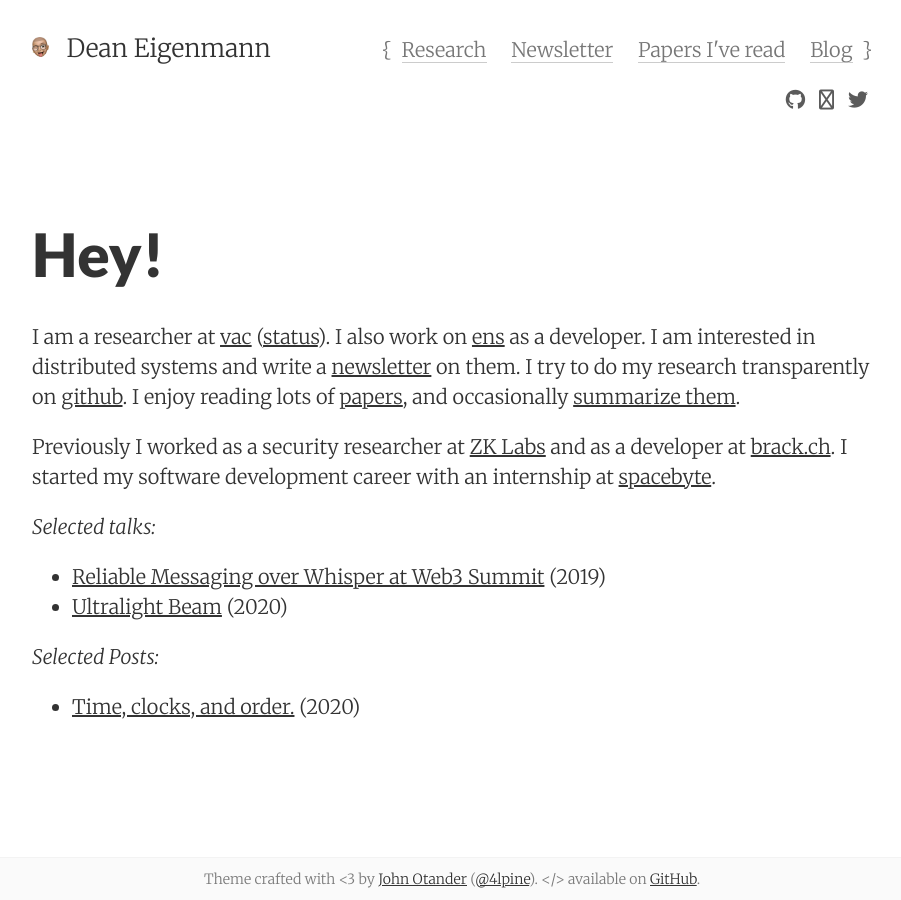
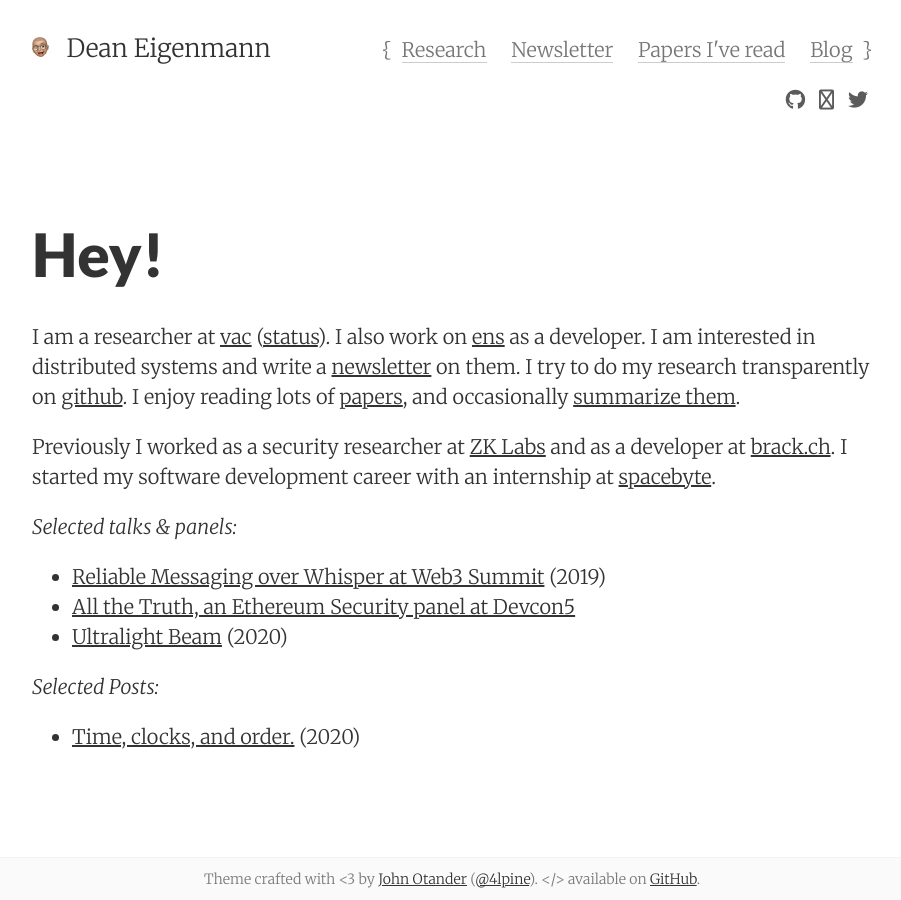
Before and after one commit to decanus/dean.eigenmann.me, a Jekyll site: the page built from index.md, in a window 1280 px wide. Shown: the whole page, without its empty margins (188-1089 px from the left). Built offline with Jekyll 4.4.1, drawn with Linux system fonts in a browser that asks for light colours; nearby versions of some CDN libraries; our own code applies the rules of GitHub Pages for plain Markdown files.

Commit message:
Update index.md

```diff
--- a/index.md
+++ b/index.md
@@ -12,9 +12,10 @@ and occasionally [summarize them](https://github.com/decanus/research/issues/10)
 Previously I worked as a security researcher at [ZK Labs](https://zklabs.io/) and as a developer at [brack.ch](https://brack.ch).
 I started my software development career with an internship at [spacebyte](https://spacebyte.com/).
 
-*Selected talks:*
+*Selected talks & panels:*
 
 - [Reliable Messaging over Whisper at Web3 Summit](https://www.youtube.com/watch?v=WMPw0dNyNmM) (2019)
+- [All the Truth, an Ethereum Security panel at Devcon5](https://www.youtube.com/watch?v=dHxa7qWZCYo)
 - [Ultralight Beam](https://www.youtube.com/watch?v=OxEYV3fZ6Pk) (2020)
 
 *Selected Posts:*
```
